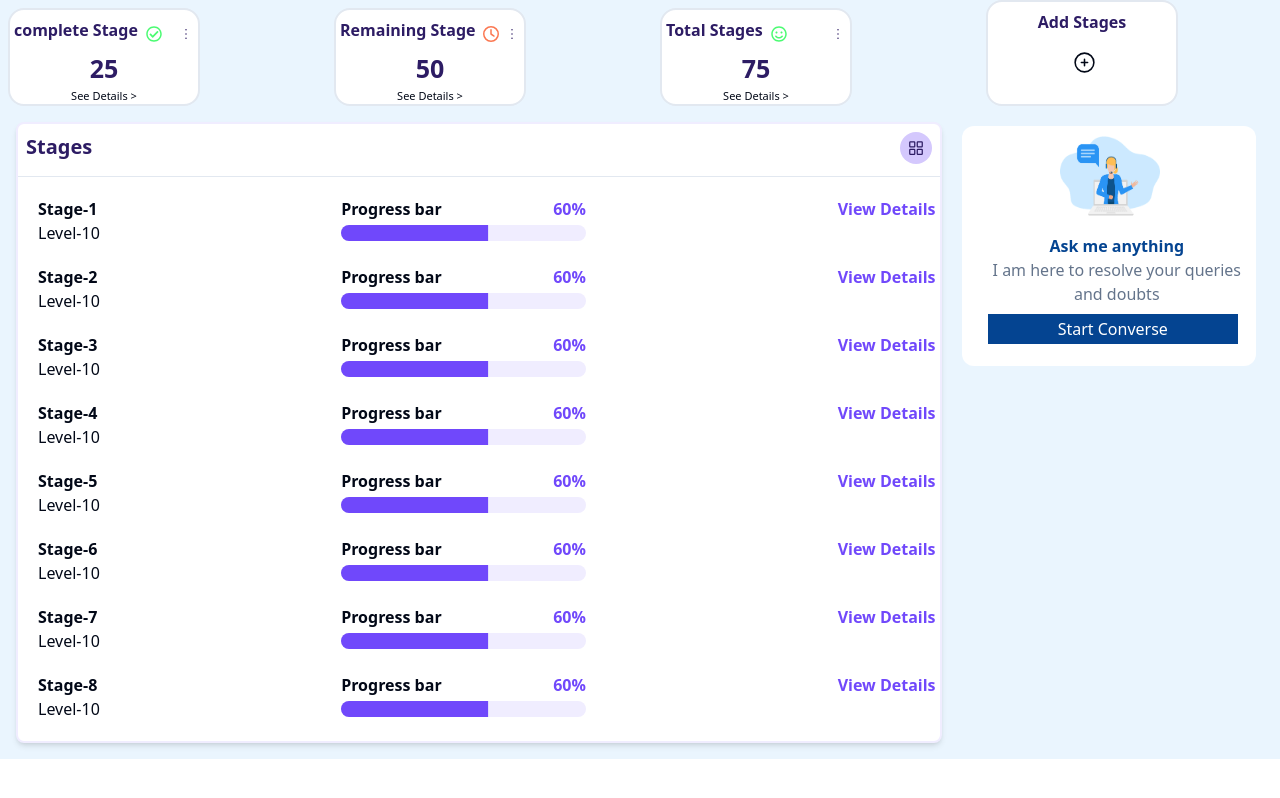
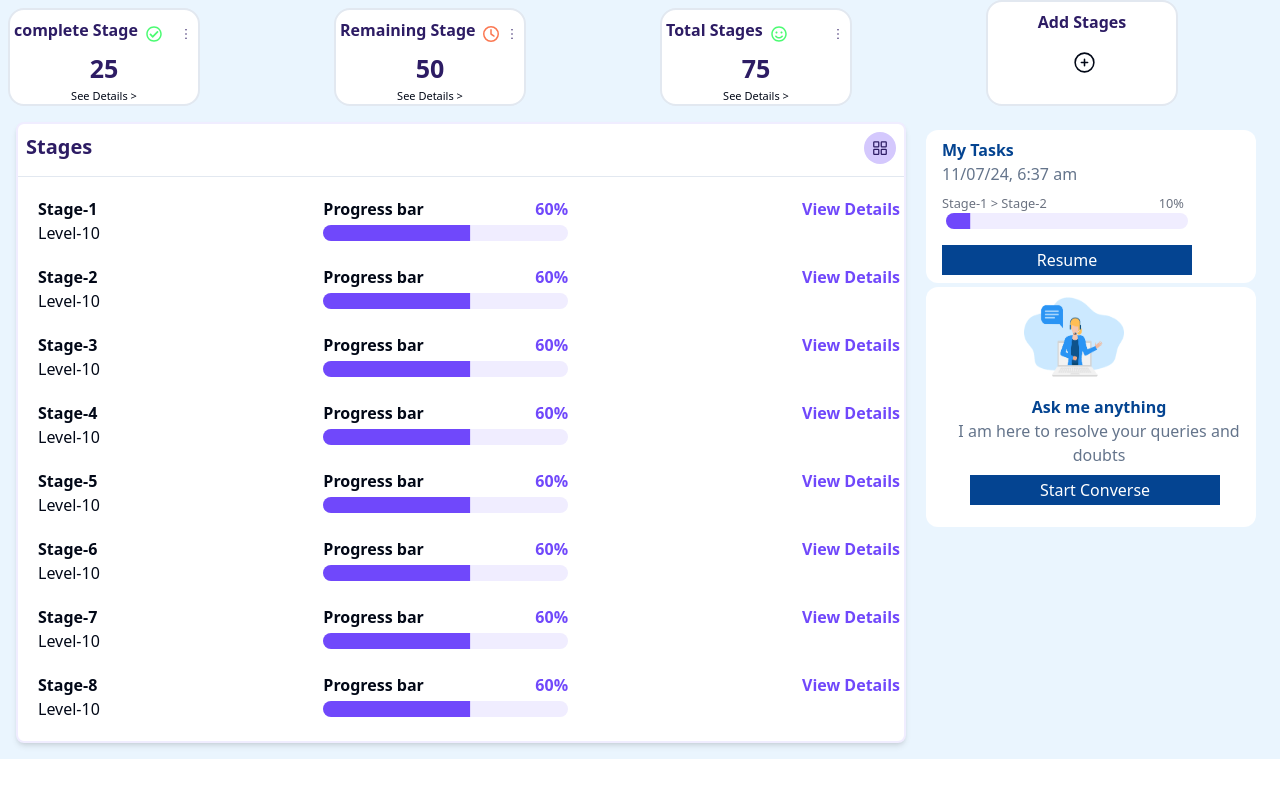
Before and after one commit to Ragnarloki/Altrusty, a React (Vite) app: page / in a window 1280 px wide. Built offline with nearby package versions, Linux system fonts and the light colour scheme.

Commit message:
commited

```diff
--- a/src/Task.jsx
+++ b/src/Task.jsx
@@ -48,6 +48,12 @@ function Task() {
       return () => clearTimeout(timer)
     }, [])
 
+    var newDate = new Date();
+  let dateTime = new Intl.DateTimeFormat("en-In", {
+    dateStyle: "short",
+    timeStyle: "short",
+  });
+  let curDate = dateTime.format(newDate);
 
   return (
     <div className='h-full m-4 w-full  md:flex  justify-evenly'>
@@ -87,7 +93,33 @@ function Task() {
         ))}
     </div>
     </div>
-    <div className="mt-1 rounded-xl text-center w-[330px] md:h-60 sm:ml-5 sm:pl-2 bg-white ml-2 mb-2 mr-2">
+    <div>
+      {/* side main compo */}
+      <div className=" w-246  rounded md:shrink-0 ">
+          {/* your last activity */}
+          <div className="mt-2 sm:w-[330px] sm:ml-5 sm:pl-2 rounded-xl bg-white ml-2 mr-2">
+            <span>
+              <p className="pt-2 pl-2 text-primaryLight font-bold text-medium">
+                My Tasks
+              </p>
+              <p className=" pl-2 text-xs text-slate-500 font-medium">
+                {curDate}
+              </p>
+            </span>
+            <div className="w-[250px] pt-2 pl-2">
+              <span className=" flex justify-between text-gray-500 font-medium text-sm">
+                {" "}
+                <p>Stage-1 {">"} Stage-2</p>
+                <p className="">10%</p>
+              </span>
+              <Progress value={10} className="ml-1  mr-2 mb-2" />
+            </div>
+            <button className="w-[250px] m-2 text-white h-[30px] bg-primaryLight">
+              Resume
+            </button>
+          </div>
+        </div>
+       <div className="mt-1 rounded-xl text-center w-[330px] md:h-60 sm:ml-5 sm:pl-2 bg-white ml-2 mb-2 mr-2">
             <img
               src={virtual_assistant}
               className="h-[100px] w-[100px] ml-[90px]"
@@ -106,6 +138,8 @@ function Task() {
               Start Converse
             </button>
           </div>
+      </div>
+
     </div>
 
 
```
